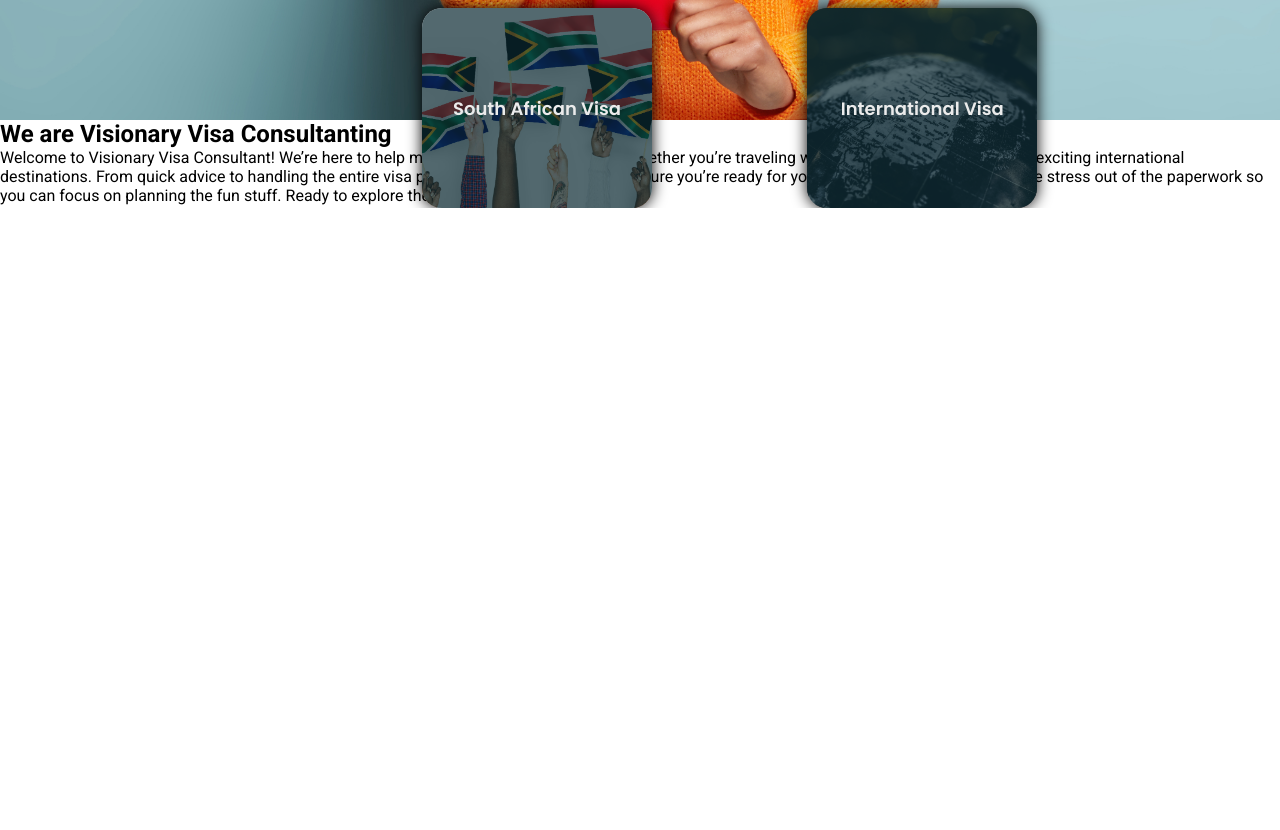
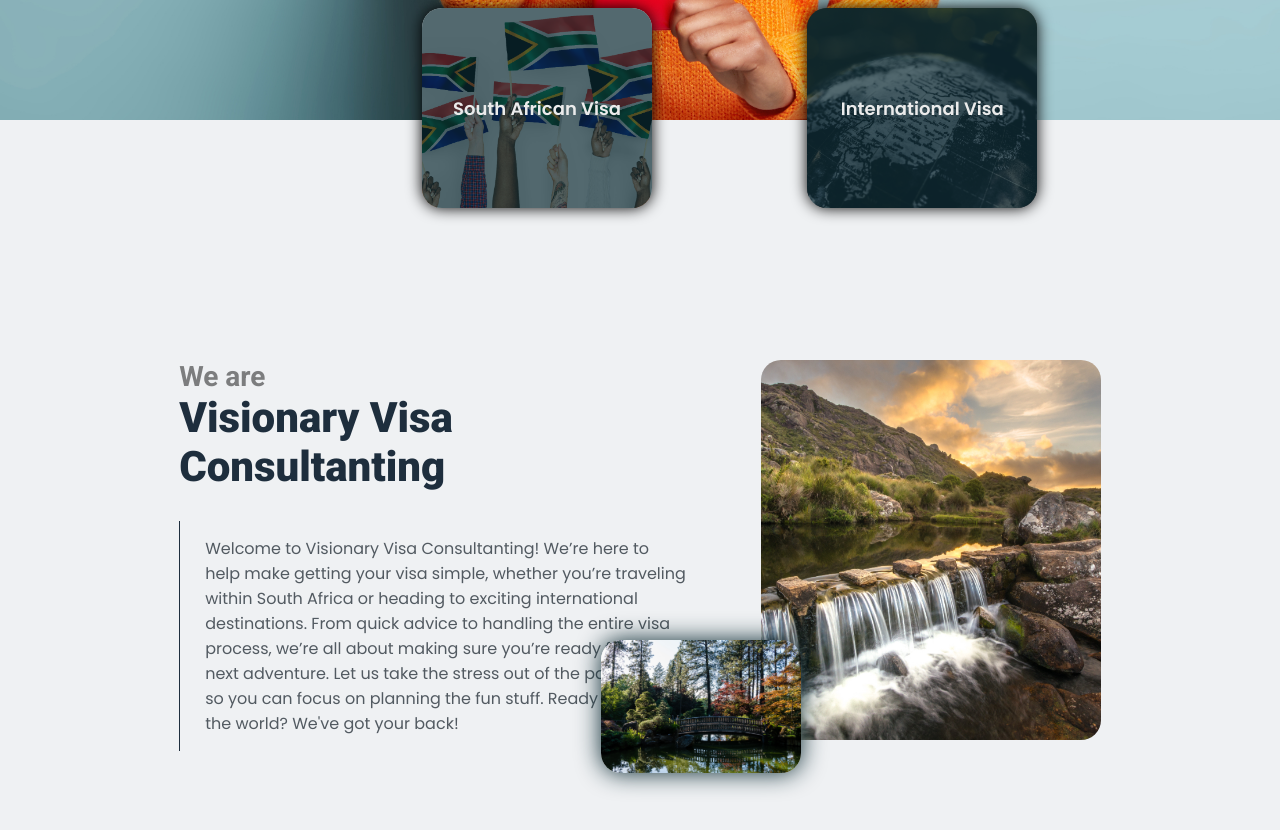
Before and after one commit to Munyabelden/Visa_Consultant-, a React (Create React App) app: page / in a window 1280 px wide. Shown: the part 680-1510 px from the top of the page. Before the commit the page ends 888 px from the top, so only its background shows below. Built offline with nearby package versions, Linux system fonts and the light colour scheme; the HTML template or start-up script is replaced by a standard one.

Commit message:
Finish home about

```diff
--- a/src/components/Home.js
+++ b/src/components/Home.js
@@ -1,4 +1,6 @@
 import './styles/Home.css';
+import Image1 from './images/home-about (2).jpg';
+import Images2 from './images/home-about (1).jpg';
 
 const Home = () => {
   return (
@@ -19,11 +21,12 @@
       </header>
       <section className="home-about">
         <div className="about-intro">
-          <h2>We are Visionary Visa Consultanting</h2>
-          <p>Welcome to Visionary Visa Consultant! We’re here to help make getting your visa simple, whether you’re traveling within South Africa or heading to exciting international destinations. From quick advice to handling the entire visa process, we’re all about making sure you’re ready for your next adventure. Let us take the stress out of the paperwork so you can focus on planning the fun stuff. Ready to explore the world? We've got your back!</p>
+          <h2>We are <br></br> <span>Visionary Visa Consultanting</span></h2>
+          <p>Welcome to Visionary Visa Consultanting! We’re here to help make getting your visa simple, whether you’re traveling within South Africa or heading to exciting international destinations. From quick advice to handling the entire visa process, we’re all about making sure you’re ready for your next adventure. Let us take the stress out of the paperwork so you can focus on planning the fun stuff. Ready to explore the world? We've got your back!</p>
         </div>
-        <div>
-
+        <div className="home-about-imgs">
+          <img src={Image1} alt="beautiful waterfall" className="water-one"/>
+          <img src={Images2} alt="Beautiful bridge" className="water-two"/>
         </div>
       </section>
     </div>
--- a/src/components/styles/Home.css
+++ b/src/components/styles/Home.css
@@ -55,3 +55,70 @@
   -ms-border-radius: 20px;
   -o-border-radius: 20px;
 }
+
+/* Home About */
+
+.home-about {
+  padding: 15rem 14%;
+  display: flex;
+  flex-direction: row;
+  justify-content: space-between;
+  gap: 3rem;
+  background: #eff1f3;
+}
+
+.about-intro {
+  width: 55%;
+}
+
+.about-intro h2 {
+  font-size: 28px;
+  color: #7c7d7e;
+  font-weight: 600;
+}
+
+.about-intro h2 span {
+  font-size: 42px;
+  color: #1e2e3d;
+  font-weight: 900;
+}
+
+.about-intro p {
+  margin-block: 30px;
+  padding-block: 15px;
+  padding-left: 25px;
+  border-left: 1px solid #1e2e3d;
+  font-size: 16px;
+  color: #525a61;
+  font-family: 'Poppins', sans-serif;
+}
+
+.home-about-imgs {
+  width: 39%;
+  padding-left: 20px
+}
+
+.water-one {
+  width: 100%;
+  border-radius: 20px;
+  -webkit-border-radius: 20px;
+  -moz-border-radius: 20px;
+  -ms-border-radius: 20px;
+  -o-border-radius: 20px;
+  height: 380px;
+  object-fit: cover;
+}
+
+.water-two {
+  position: absolute;
+  width: 200px;
+  border-radius: 20px;
+  -webkit-border-radius: 20px;
+  -moz-border-radius: 20px;
+  -ms-border-radius: 20px;
+  -o-border-radius: 20px;
+  z-index: 10;
+  margin-left: -500px;
+  margin-top: 280px;
+  box-shadow: 0 0 25px rgb(11, 42, 51);
+}
```
Also changed, not shown: src/components/images/home-about (1).jpg (added), src/components/images/home-about (2).jpg (added).
